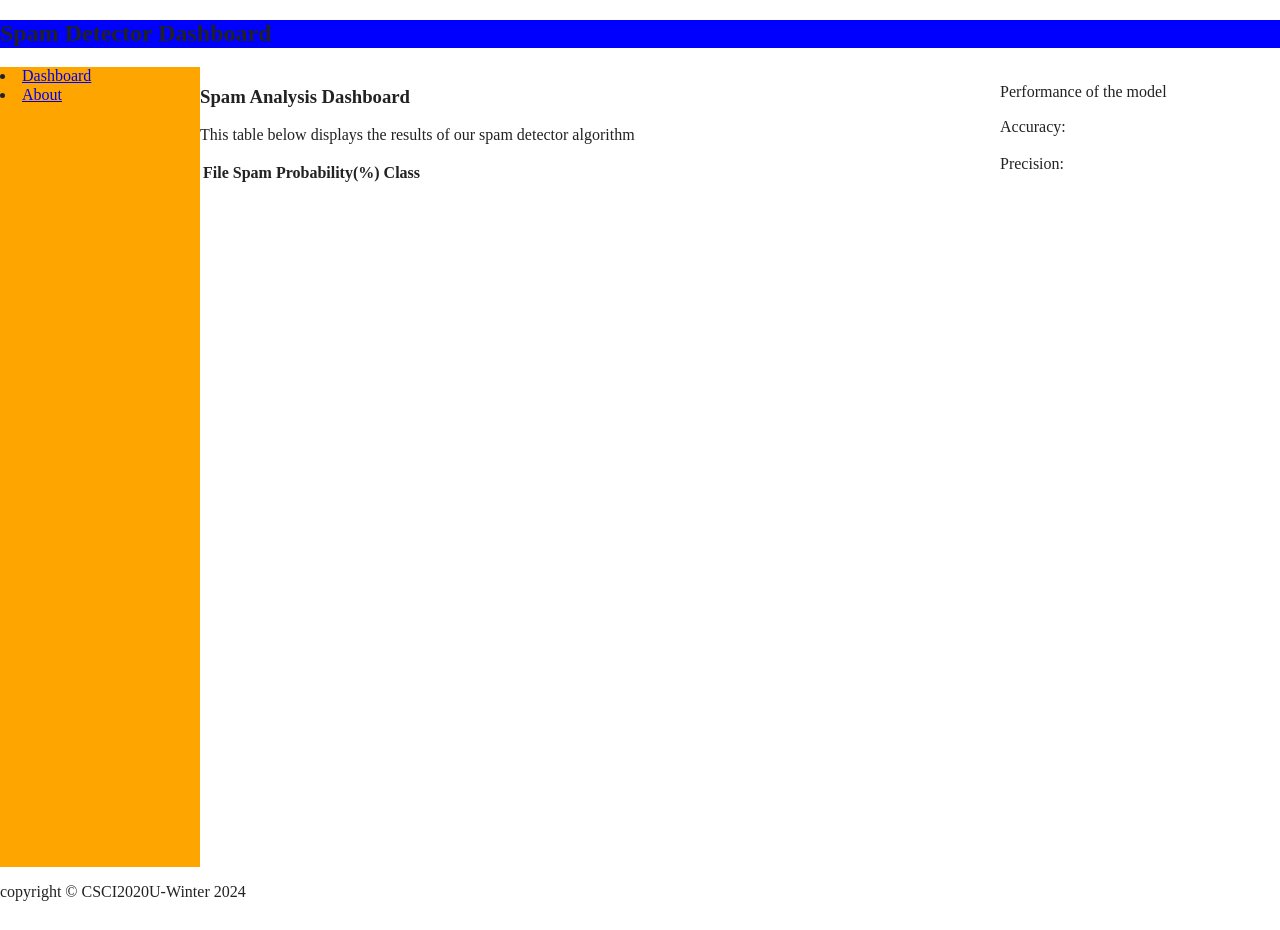
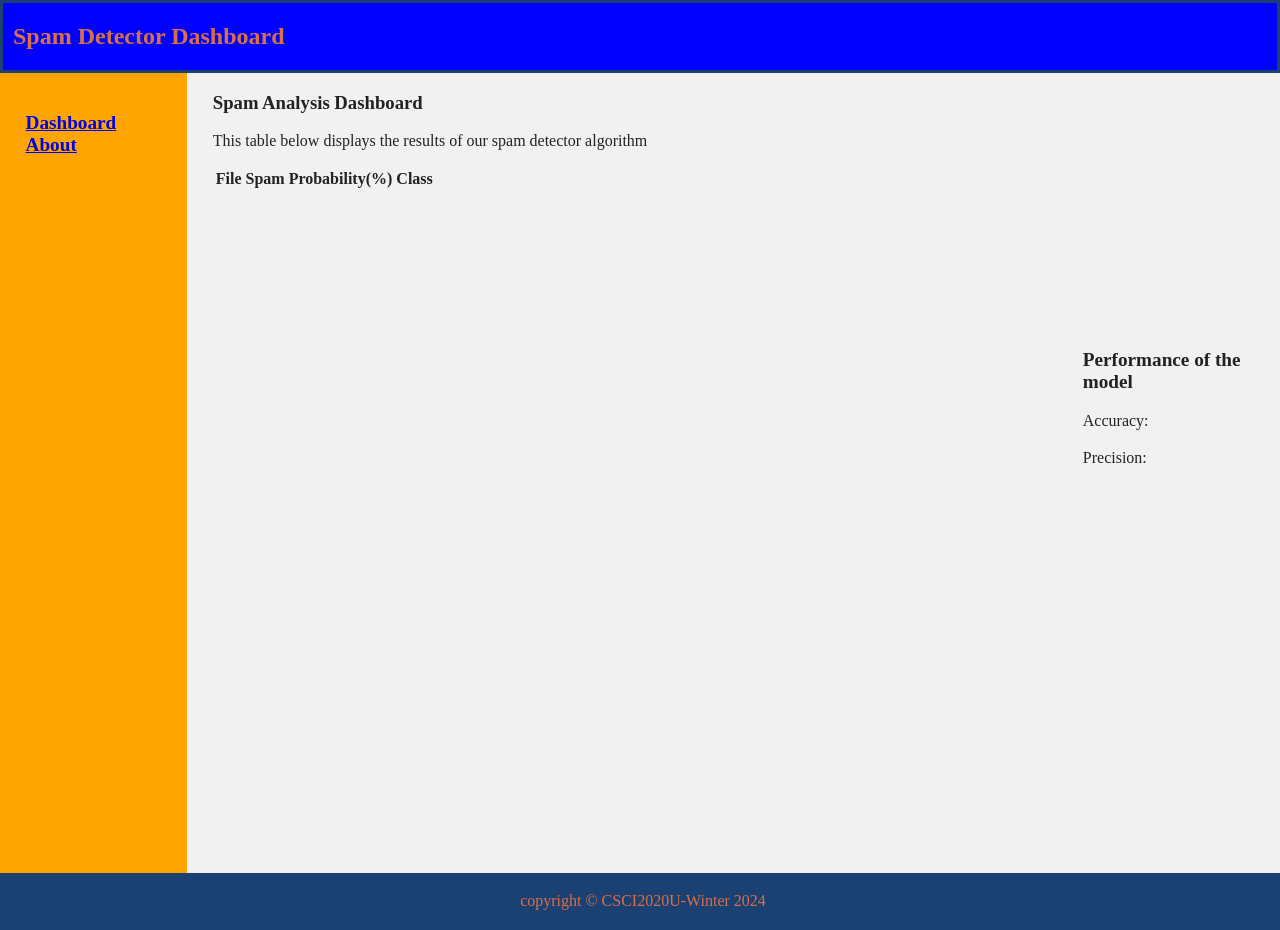
Before and after one commit to amandeepSingh-otu/Spam_Detector, a website built with Parcel: page SpamDetectorClient/index.html in a window 1280 px wide. Built offline with nearby package versions, Linux system fonts and the light colour scheme.

Commit message:
-CSS formatted based on assignment example

```diff
--- a/SpamDetectorClient/css/main.css
+++ b/SpamDetectorClient/css/main.css
@@ -242,7 +242,7 @@ textarea {
   }
 
   p,
-  h2,
+  h2 ,
   h3 {
     orphans: 3;
     widows: 3;
@@ -253,3 +253,94 @@ textarea {
     page-break-after: avoid;
   }
 }
+
+
+/*Basic Website Styling */
+
+/*Header of the Page*/
+.nav-bar{
+  background-color: #1b4172;
+  color: #d86f4c;
+  margin: auto;
+  border-color: #1b4172;
+  border-style: solid;
+
+
+
+  h2{
+    padding-left: 10px;
+  }
+}
+
+body{
+  min-height: fit-content;
+}
+
+
+/* Whole Main Content Area Of the Page incl sidebar, body-sec, precision */
+.body-ref{
+  height:100vh;
+  background-color: #f1f1f1;
+}
+
+
+/*Side Navigation bar of the Page */
+.side-bar{
+  background-color: #eda88d;
+  font-weight: bold;
+  text-decoration: none;
+  color: #1b4172;
+
+  ul{
+    font-size: larger;
+    list-style: none;
+    text-decoration: none;
+    margin-top: 1vw;
+    padding: 2vw;
+  }
+}
+
+/* Center content of Page */
+.body-sec{
+  padding-left: 2vw;
+  background-color: #f1f1f1;
+}
+
+
+
+/*Precision Output*/
+
+.precision-div{
+  height: auto;
+  position: relative;
+
+  p{
+    font-size: larger;
+    font-weight: bolder;
+  }
+
+  padding-left: 10vw;
+  padding-top: 20vw;
+
+
+}
+
+
+
+
+
+
+/* Footer of the Page */
+
+footer{
+  background-color: #1b4172;
+  position: relative;
+  text-align: center;
+  color: #d86f4c;
+
+  width: 100vw;
+
+  border: solid transparent;
+
+
+}
--- a/SpamDetectorClient/index.html
+++ b/SpamDetectorClient/index.html
@@ -22,7 +22,7 @@
   <meta name="theme-color" content="#fafafa">
 </head>
 
-<body>
+<body id = "home">
 
   <!-- Add your site or application content here -->
   <nav class="nav-bar">
@@ -32,13 +32,14 @@
   </nav>
   <div class="body-ref" >
     <aside class="side-bar" id="sidebar">
-
+      <ul>
         <li id="Dashboard" onclick="loadBody()">
           <a href="#">Dashboard</a>
         </li>
         <li id="About" onclick="loadAbout()">
           <a href="#">About</a>
         </li>
+      </ul>
 
     </aside>
     <div class="body-sec" id="body-sec">
@@ -69,10 +70,10 @@
         <div class="form">
           <form >
             <label >Accuracy:</label><br>
-            <output type="number" id="accuracy" name="accuracy"  ><br>
+            <output type="number" id="accuracy" name="accuracy"  ><br></output>
 
               <label >Precision:</label><br>
-              <output type="number" id="precision" name="precision" ><br>
+              <output type="number" id="precision" name="precision" ><br> </output>
           </form>
         </div>
 
--- a/SpamDetectorClient/js/main.js
+++ b/SpamDetectorClient/js/main.js
@@ -1,7 +1,6 @@
 // TODO: onload function should retrieve the data needed to populate the UI
-let divbody;
+let divbody = document.getElementById("body-sec").innerHTML;
 function loadAbout() {
-   divbody = document.getElementById("body-sec").innerHTML;
   document.getElementById("body-sec").innerHTML='<object type="text/html" data="about.html" ' +
     'width="100%" height="100%"></object>';
 
```
Also changed, not shown: SpamDetectorClient/about.html (+1 -1 lines). Lines whose indentation alone changed are shown as unchanged.
